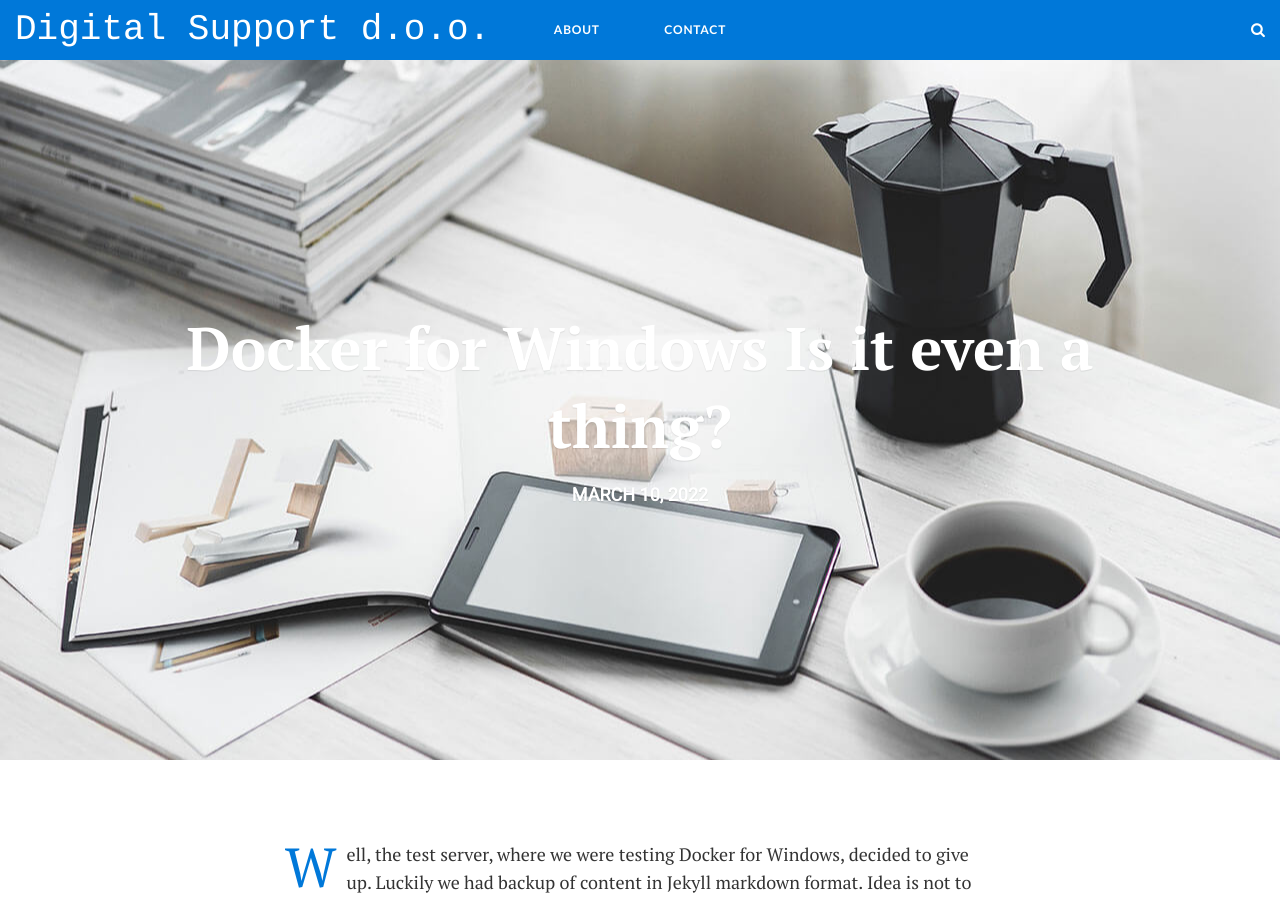
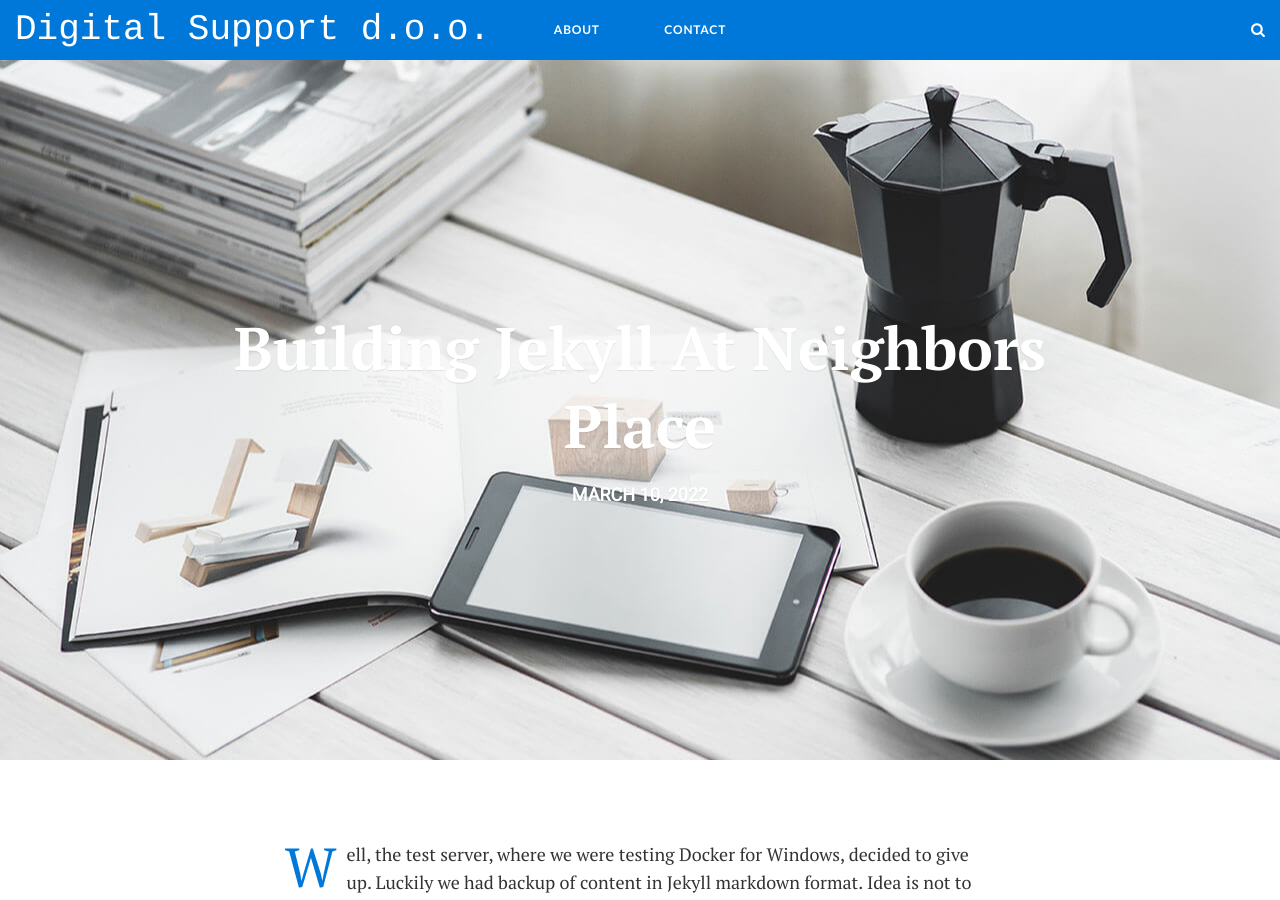
Before and after one commit to crowiz/lokmont-masterz, a Jekyll site: the page built from _posts/2022-03-11-Building-pages-at-GitHub.markdown, in a window 1280 px wide and 900 px high. Built offline with Jekyll 4.4.1, drawn with Linux system fonts in a browser that asks for light colours.

Commit message:
Update 2022-03-11-Building-pages-at-GitHub.markdown

```diff
--- a/_posts/2022-03-11-Building-pages-at-GitHub.markdown
+++ b/_posts/2022-03-11-Building-pages-at-GitHub.markdown
@@ -1,6 +1,6 @@
 ---
 layout: post
-title:  Docker for Windows Is it even a thing?
+title:  Building Jekyll At Neighbors Place
 date:   2022-03-11 00:11:27 +0300
 img: 5.jpg
 tags: [GitHub, CMS]
```
